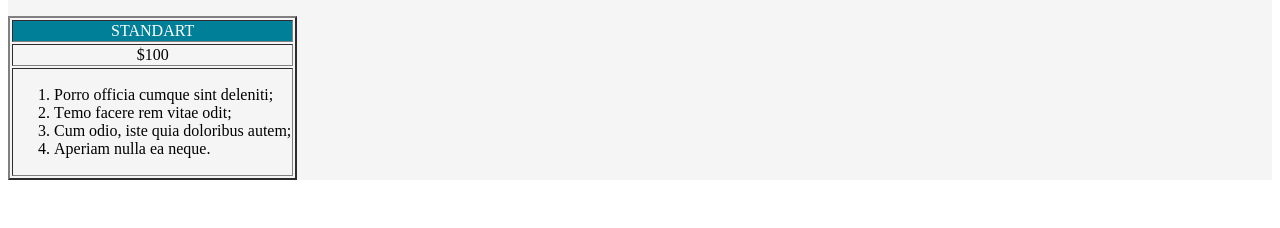
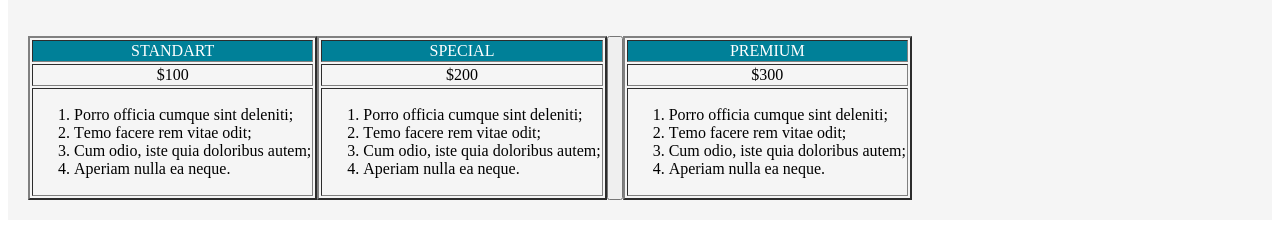
Before and after one commit to sanjos7777/psd_maket, a plain HTML site: page index.html in a window 1280 px wide. Shown: the part 1365-1593 px from the top of the page. Before the commit the page ends 1553 px from the top, so only its background shows below. Drawn offline with Linux system fonts and the light colour scheme.

Commit message:
add tables in the bottom

```diff
--- a/css/main.css
+++ b/css/main.css
@@ -44,7 +44,16 @@ header{ background: rgb(68,81,98);
 	border-radius: 100px;
 	width: 100px;
 	height: 100px
-	border: 2px;
+	border 2px;
 	background: rgb(68,81,98)
 	;
 }
+.container{
+
+    display: flex;
+	margin: auto;
+    flex-direction: row;
+	justify-content: flex-start;
+	border: 1px;
+	padding: 20px;
+}
--- a/index.html
+++ b/index.html
@@ -115,14 +115,51 @@
                 </div>
             </div>
             <h3 style="clear: both" align="center">Buy it now</h3>
-            <div>
-
+            <div class="container" >
                 <table border="2px">
                     <tr>
                         <td style="color:white" bgcolor="rgb(68,81,98)" align="center">STANDART</td>
                     </tr>
                     <tr>
                         <td align="center">$100</td>
+                    </tr>
+                    <tr>
+                        <td>
+                            <ol>
+                                <li> Porro officia cumque sint deleniti;</li>
+                                <li>Тemo facere rem vitae odit;</li>
+                                <li>Cum odio, iste quia doloribus autem;</li>
+                                <li>Aperiam nulla ea neque.</li>
+                                </li>
+                            </ol>
+                        </td>
+                    </tr>
+                </table>
+                <table border="2px">
+                    <tr>
+                        <td style="color:white" bgcolor="rgb(68,81,98)" align="center">SPECIAL</td>
+                    </tr>
+                    <tr>
+                        <td align="center">$200</td>
+                    </tr>
+                    <tr>
+                        <td>
+                            <ol>
+                                <li> Porro officia cumque sint deleniti;</li>
+                                <li>Тemo facere rem vitae odit;</li>
+                                <li>Cum odio, iste quia doloribus autem;</li>
+                                <li>Aperiam nulla ea neque.</li>
+                                </li>
+                            </ol>
+                        </td>
+                    </tr>
+                </table>
+                <table border="2px">
+                    <tr>
+                        <button><td style="color:white" bgcolor="rgb(68,81,98)" align="center">PREMIUM</td></button>
+                    </tr>
+                    <tr>
+                        <td align="center">$300</td>
                     </tr>
                     <tr>
                         <td>
```
